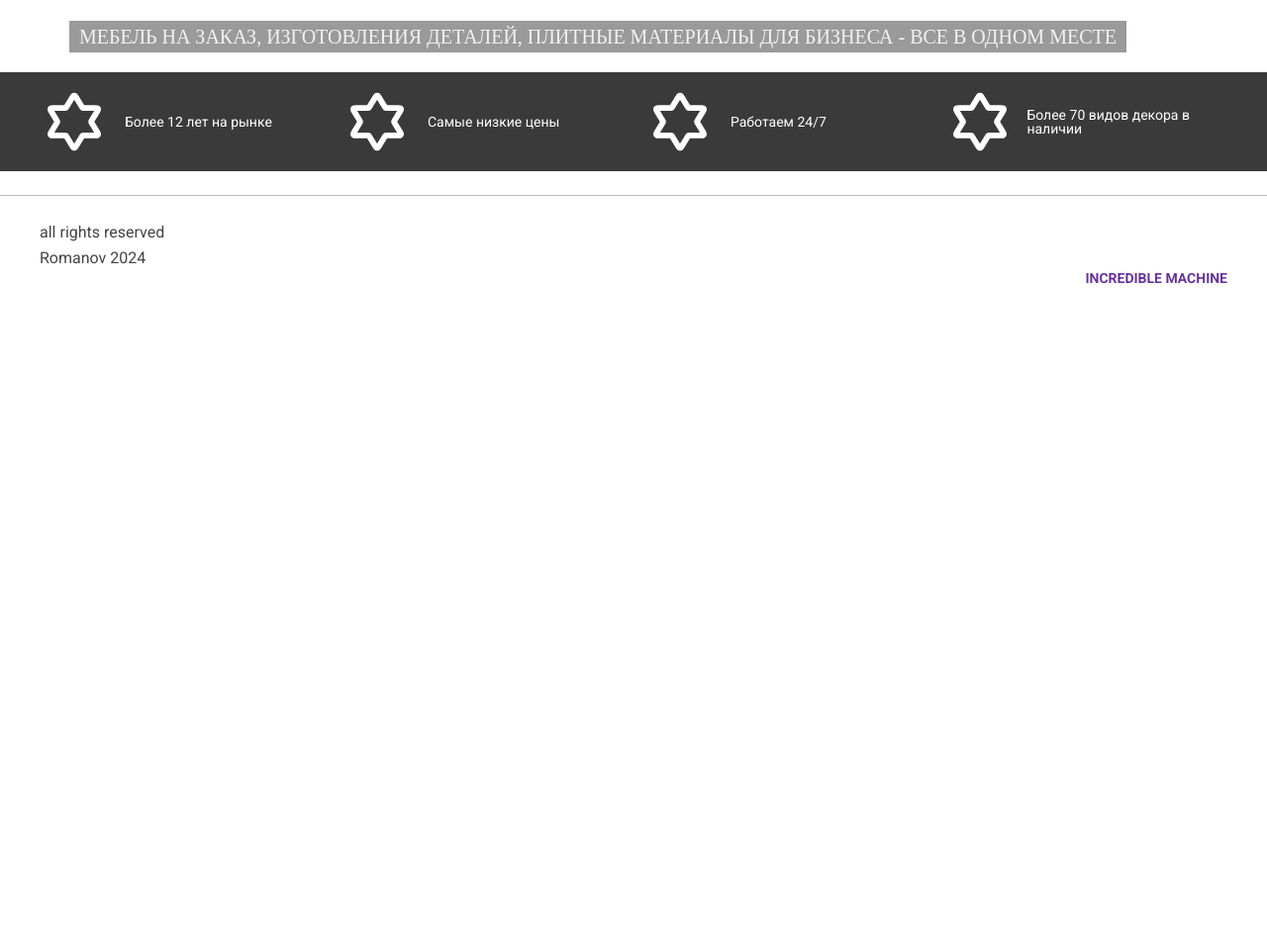
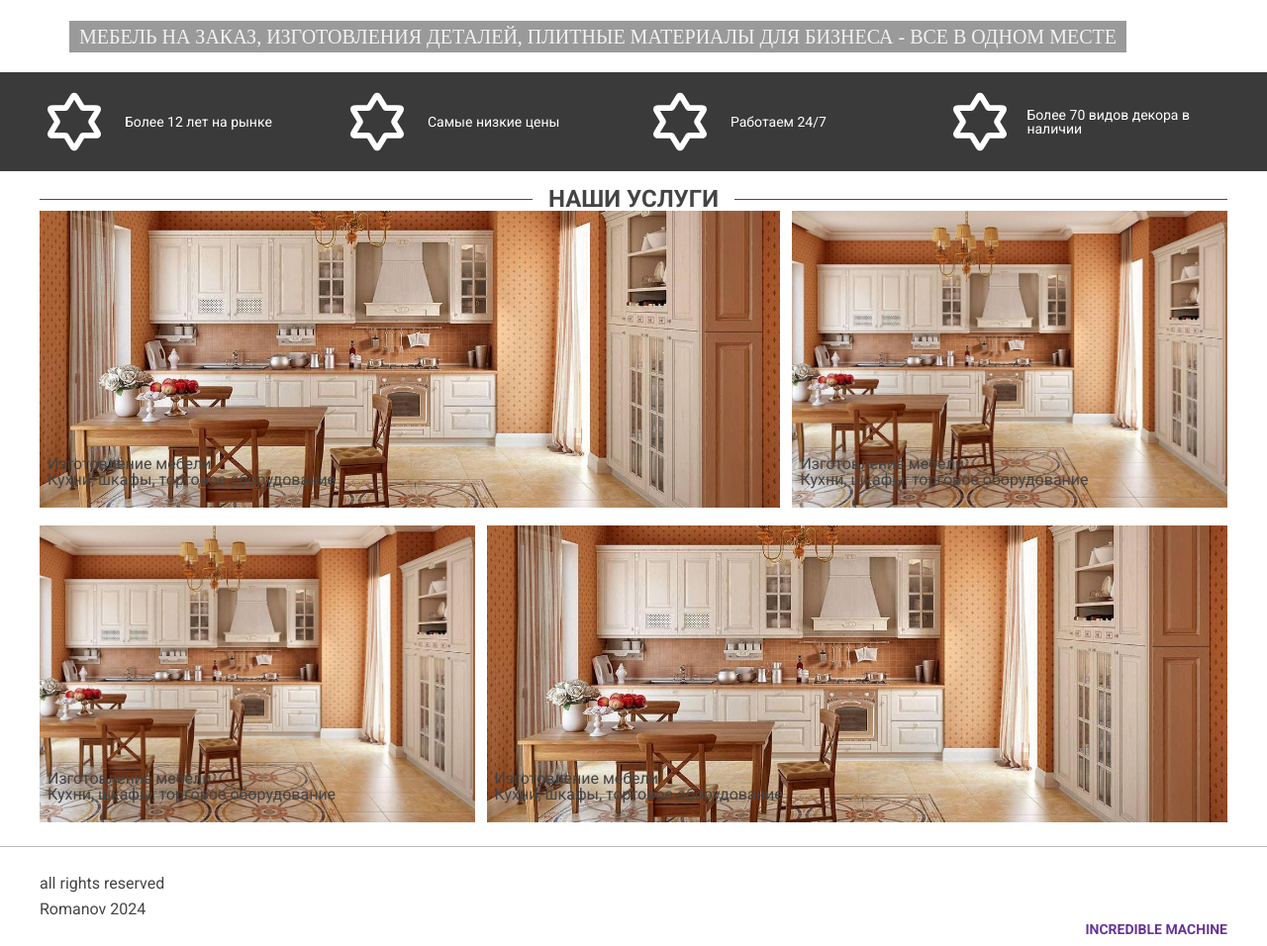
Before and after one commit to magmafellow/mebel-landing, a website: page src/hyper/index.pug in a window 1280 px wide. Shown: the part 527-1483 px from the top of the page at 99% size. Before the commit the page ends 825 px from the top, so only its background shows below. Drawn offline with nearby package versions, Linux system fonts and the light colour scheme; files that its build step writes are made by us from their sources; files whose address does not match are found by name.

Commit message:
last changes

```diff
--- a/src/hyper/includes/main.pug
+++ b/src/hyper/includes/main.pug
@@ -1,3 +1,4 @@
 main.main
   include ./hero.pug
   include ./lent.pug
+  include ./offers.pug
--- /dev/null
+++ b/src/hyper/includes/offers.pug
@@ -0,0 +1,31 @@
+section.offers
+  div.offers__container.container
+    .offers__lent
+      .offers__decor
+      .offers__deals Наши Услуги
+      .offers__decor
+    .offers__gallery.offers__gallery-01
+      .offers__item
+        img(src='./img/offer.jpg', alt='offer item').offers__itemimg
+        .offers__label
+          .offers__title Изготовление мебели
+          .offers__text Кухни, шкафы, торговое оборудование
+
+      .offers__item
+        img(src='./img/offer.jpg', alt='offer item').offers__itemimg
+        .offers__label
+          .offers__title Изготовление мебели
+          .offers__text Кухни, шкафы, торговое оборудование
+
+    .offers__gallery.offers__gallery-02
+      .offers__item
+        img(src='./img/offer.jpg', alt='offer item').offers__itemimg
+        .offers__label
+          .offers__title Изготовление мебели
+          .offers__text Кухни, шкафы, торговое оборудование
+
+      .offers__item
+        img(src='./img/offer.jpg', alt='offer item').offers__itemimg
+        .offers__label
+          .offers__title Изготовление мебели
+          .offers__text Кухни, шкафы, торговое оборудование
--- a/src/scss/_header.scss
+++ b/src/scss/_header.scss
@@ -159,6 +159,34 @@
   }
 }
 
+@media (max-width: 449px) {
+  .header {
+    &__text-top {
+      font-size: 20px;
+    }
+    &__logobox {
+      display: flex;
+      flex-flow: column nowrap;
+      gap: 8px;
+      padding-bottom: 8px;
+    }
+  }
+  .burger {
+    width: 30px;
+  }
+}
+
+@media (max-width: 363px) {
+  .header {
+    &__text-top {
+      font-size: 18px;
+    }
+  }
+  .burger {
+    width: 25px;
+  }
+}
+
 .header.menu-active .header__menu {
   display: flex;
   align-items: center;
--- a/src/scss/_lent.scss
+++ b/src/scss/_lent.scss
@@ -5,6 +5,7 @@
   display: flex;
   flex-flow: column nowrap;
   justify-content: center;
+  margin-bottom: 16px;
 
   &__container {
     padding: 10px 0;
@@ -36,6 +37,8 @@
     color: #fff;
     font-size: 14px;
   }
+
+
 }
 
 @media (max-width: 1279px) {
--- /dev/null
+++ b/src/scss/_offers.scss
@@ -0,0 +1,52 @@
+
+.offers {
+
+  &__container {}
+
+  &__lent {
+    display: flex;
+    align-items: center;
+    gap: 16px;
+  }
+  &__deals {
+    flex: 1 0 auto;
+    text-transform: uppercase;
+    font-size: 24px;
+    font-weight: 700;
+  }
+  &__decor {
+    height: 1px;
+    width: 100%;
+    background-color: brown;
+  }
+  &__gallery {
+    display: grid;
+    column-gap: 12px;
+    row-gap: 18px;
+  }
+  &__gallery-01 {
+    grid-template-columns: 63fr 37fr;
+    grid-template-rows: 300px;
+    margin-bottom: 18px;
+  }
+  &__gallery-02 {
+    grid-template-columns: 37fr 63fr;
+    grid-template-rows: 300px;
+  }
+  &__item {
+    position: relative;
+
+    &img {
+      width: 100%;
+      height: 100%;
+      object-fit: cover;
+      object-position: center;
+    }
+  }
+
+  &__label {
+    position: absolute;
+    bottom: 20px;
+    left: 8px;
+  }
+}
--- a/src/scss/main.scss
+++ b/src/scss/main.scss
@@ -1,12 +1,13 @@
 @use 'util/_reset';
-@use 'util/_variables';
-@use 'util/_fonts';
+// @use 'util/_variables';
+// @use 'util/_fonts';
 
 @use '_header';
 @use '_footer';
 @use '_main';
 @use '_hero';
 @use '_lent';
+@use '_offers';
 
 @import url('https://fonts.googleapis.com/css2?family=Roboto:ital,wght@0,100;0,300;0,400;0,500;0,700;0,900;1,100;1,300;1,400;1,500;1,700;1,900&display=swap');
 
```
Also changed, not shown: dist/css/main.css, dist/css/min/main.min.css, dist/img/offer.jpg (added), dist/includes/main.html, dist/includes/offers.html (added), dist/index.html.
